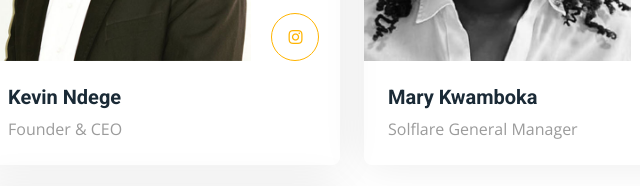
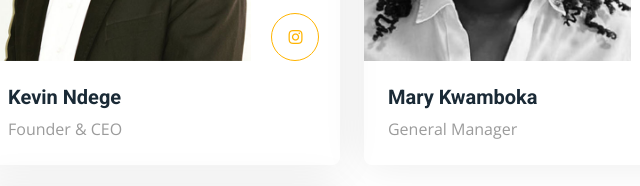
Before and after one commit to devcircularity/solflare, a plain HTML site: page index.html in a window 1280 px wide. Shown: the part 5600-5786 px from the top of the page, 98-738 px from the left. Drawn offline with nearby package versions, Linux system fonts and the light colour scheme.

Commit message:
solflare fixed titles and team names

```diff
--- a/index.html
+++ b/index.html
@@ -505,7 +505,7 @@
                         </div>
                         <div class="p-4">
                             <h5>Mary Kwamboka</h5>
-                            <span>Solflare General Manager</span>
+                            <span>General Manager</span>
                         </div>
                     </div>
                 </div>
```
